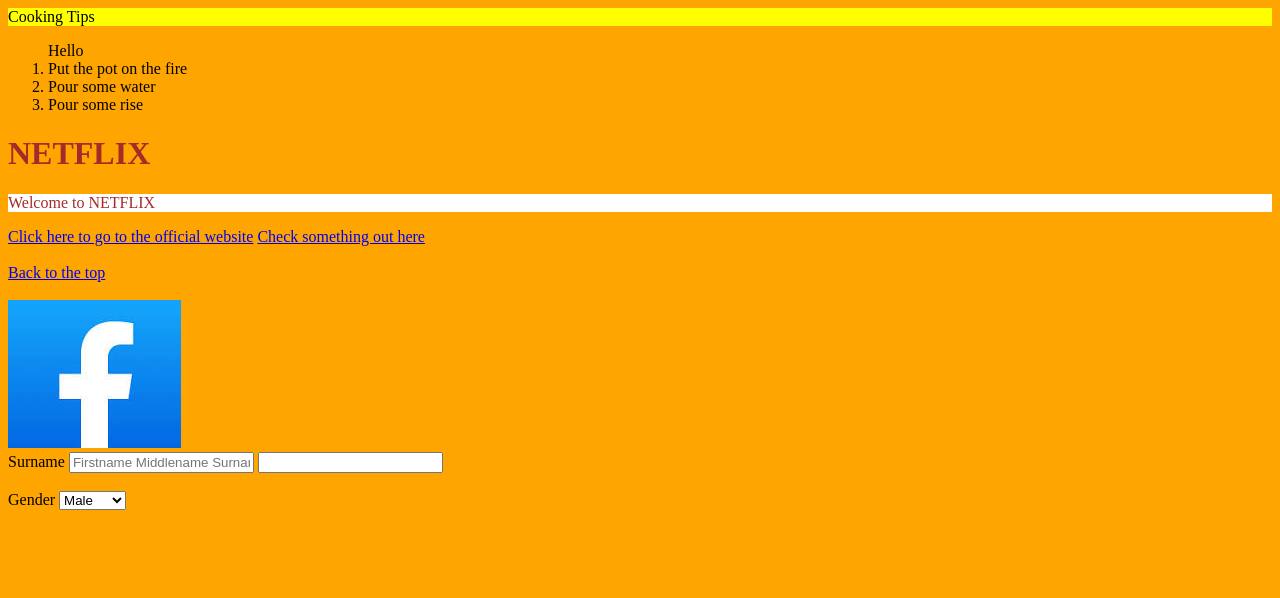
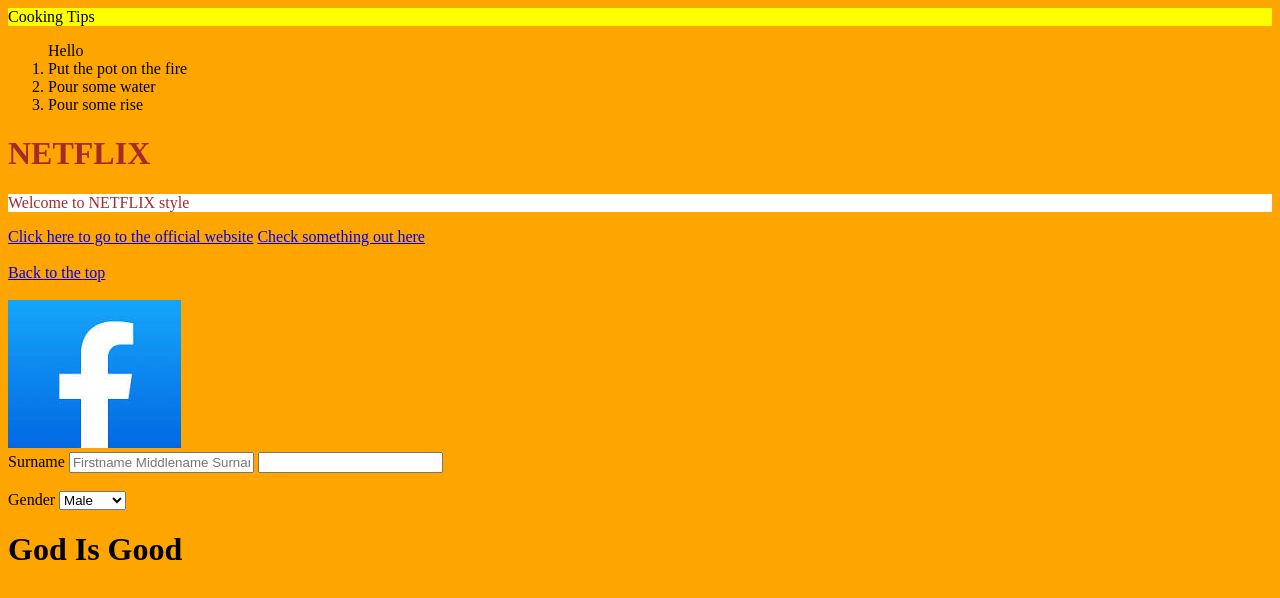
Before and after one commit to Mrwicks00/Init2, a plain HTML site: page Index.html in a window 1280 px wide. Drawn offline with Linux system fonts and the light colour scheme.

Commit message:
Added a line of code

```diff
--- a/Index.html
+++ b/Index.html
@@ -30,9 +30,10 @@
         <li>Pour some rise</li>
       </ol>
     </div>
-    <div style="color: brown">
+    <div style="color: brown" >
       <h1>NETFLIX</h1>
-      <p>Welcome to NETFLIX</p>
+      <p>Welcome to NETFLIX style</p>
+
     </div>
     <div>
       <a href="https://www.netflix.com"
@@ -60,6 +61,6 @@
       <option value="">Male</option>
       <option value="">Female</option>
     </select>
-
+<h1>God Is Good</h1>
   </body>
 </html>
```
